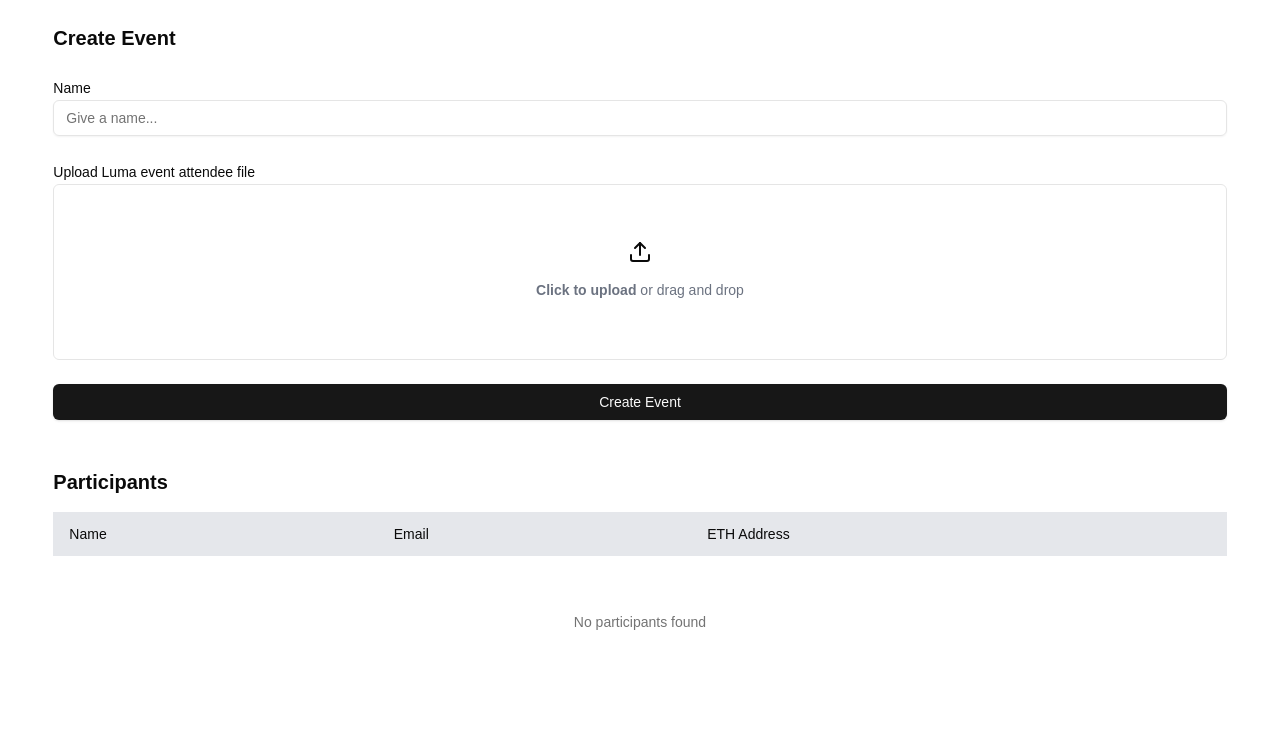
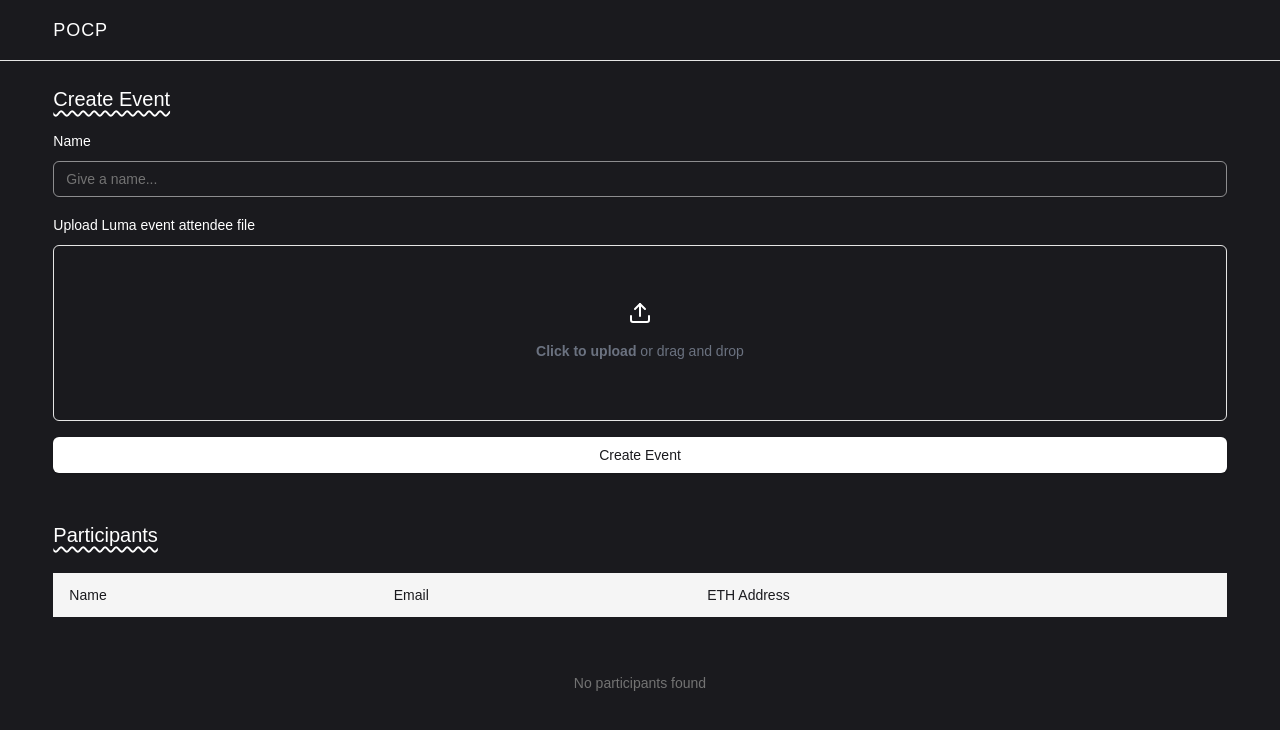
Before and after one commit to chandrabosep/POCP-Based-India, a Next.js app: page /create-event in a window 1280 px wide. Shown: the top 730 px of the page. Built offline with nearby package versions, Linux system fonts and the light colour scheme.

Commit message:
chore: createEvent

```diff
--- a/src/app/create-event/page.tsx
+++ b/src/app/create-event/page.tsx
@@ -63,30 +63,39 @@ export default function Page() {
 
 	return (
 		<div className="w-full h-full flex flex-col gap-y-6">
-			<div className="w-full flex flex-col justify-center gap-y-6 h-fit py-6">
-				<h3 className="text-xl font-bold">Create Event</h3>
-
-				<div>
+			<div className="w-full flex flex-col justify-center gap-y-4 h-fit py-6">
+				<h3 className="text-xl underline underline-offset-4 decoration-wavy">
+					Create Event
+				</h3>
+				<div className="space-y-2">
 					<Label>Name</Label>
 					<Input
 						placeholder="Give a name..."
 						value={eventName}
 						onChange={(e) => setEventName(e.target.value)}
+						className="border-foreground/50"
 					/>
 				</div>
 
-				<div>
+				<div className="space-y-2">
 					<Label>Upload Luma event attendee file</Label>
 					<FileUploadDropzone onFileUpload={handleFileUpload} />
 				</div>
 
-				<Button onClick={handleCreateEvent}>Create Event</Button>
+				<Button
+					onClick={handleCreateEvent}
+					className="bg-foreground text-background hover:bg-accent hover:text-accent-foreground"
+				>
+					Create Event
+				</Button>
 			</div>
-			<div className="flex flex-col gap-y-4">
-				<h3 className="text-xl font-bold">Participants</h3>
+			<div className="flex flex-col gap-y-6">
+				<h3 className="text-xl underline underline-offset-4 decoration-wavy">
+					Participants
+				</h3>
 				<Table className="min-w-full table-auto">
 					<thead>
-						<tr className="bg-gray-200 ">
+						<tr className="bg-accent text-background">
 							{["Name", "Email", "ETH Address"].map(
 								(header, index) => (
 									<th
@@ -104,7 +113,7 @@ export default function Page() {
 							users.map((user, index) => (
 								<tr
 									key={index}
-									className="border-b text-gray-500"
+									className="border-b text-accent/70"
 								>
 									<td className="px-4 py-4">{user.name}</td>
 									<td className="px-4 py-4">{user.email}</td>
--- /dev/null
+++ b/src/app/events/[id]/page.tsx
@@ -0,0 +1,5 @@
+import React from "react";
+
+export default function page() {
+	return <div>page</div>;
+}
--- a/src/app/globals.css
+++ b/src/app/globals.css
@@ -8,7 +8,7 @@ body {
 
 :root,
 body {
-	@apply h-full w-11/12 mx-auto bg-background text-foreground;
+	@apply h-full w-full bg-background text-foreground;
 }
 
 @layer utilities {
@@ -19,8 +19,8 @@ body {
 
 @layer base {
 	:root {
-		--background: 0 0% 100%;
-		--foreground: 0 0% 3.9%;
+		--background: 240 7% 11%;
+		--foreground: 0 0% 100%;
 		--card: 0 0% 100%;
 		--card-foreground: 0 0% 3.9%;
 		--popover: 0 0% 100%;
--- a/src/app/layout.tsx
+++ b/src/app/layout.tsx
@@ -1,19 +1,8 @@
 import type { Metadata } from "next";
-import localFont from "next/font/local";
 import "./globals.css";
 import QueryProviderWrapper from "@/components/provider/query.provider";
 import { Toaster } from "@/components/ui/toaster";
-
-const geistSans = localFont({
-	src: "./fonts/GeistVF.woff",
-	variable: "--font-geist-sans",
-	weight: "100 900",
-});
-const geistMono = localFont({
-	src: "./fonts/GeistMonoVF.woff",
-	variable: "--font-geist-mono",
-	weight: "100 900",
-});
+import Navbar from "@/components/navbar";
 
 export const metadata: Metadata = {
 	title: "Create Next App",
@@ -27,11 +16,10 @@ export default function RootLayout({
 }>) {
 	return (
 		<html lang="en">
-			<body
-				className={`${geistSans.variable} ${geistMono.variable} w-full h-full`}
-			>
+			<body className={`w-full h-full`}>
 				<QueryProviderWrapper>
-					{children}
+					<Navbar />
+					<div className="w-11/12 h-full mx-auto max-w-screen-2xl">{children}</div>
 					<Toaster />
 				</QueryProviderWrapper>
 			</body>
--- /dev/null
+++ b/src/components/navbar.tsx
@@ -0,0 +1,11 @@
+import React from "react";
+
+export default function Navbar() {
+	return (
+		<div className="w-full py-4 border-b border-t-slate-100 bg-background">
+			<div className="w-11/12 mx-auto max-w-screen-2xl flex items-center justify-between">
+				<h5 className="text-lg tracking-wider">POCP</h5>
+			</div>
+		</div>
+	);
+}
```
Also changed, not shown: src/app/fonts/GeistMonoVF.woff (deleted), src/app/fonts/GeistVF.woff (deleted).
